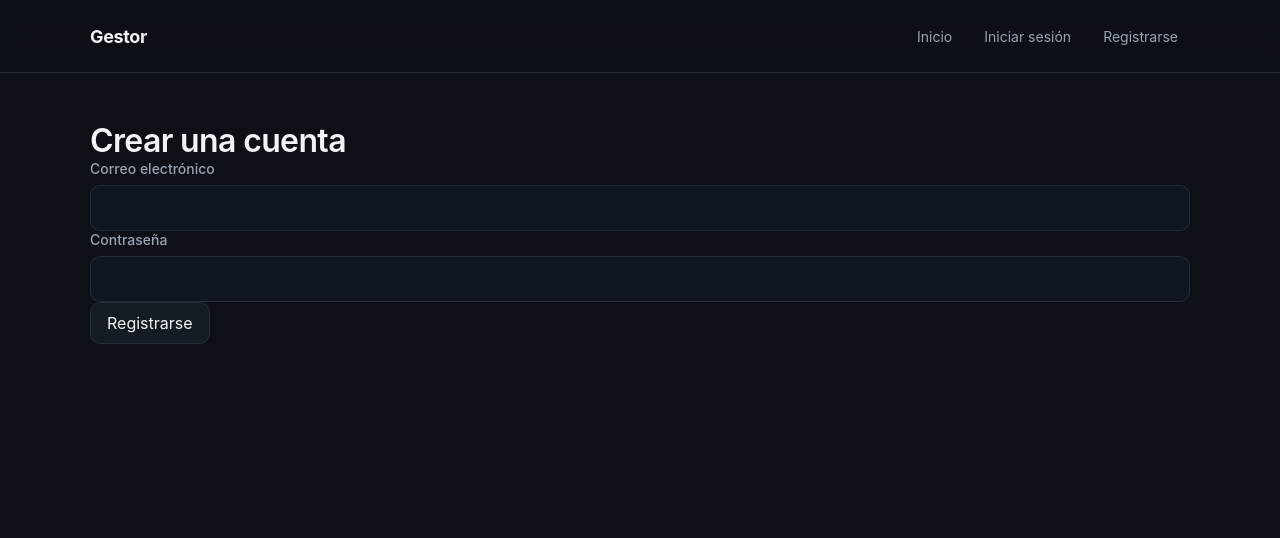
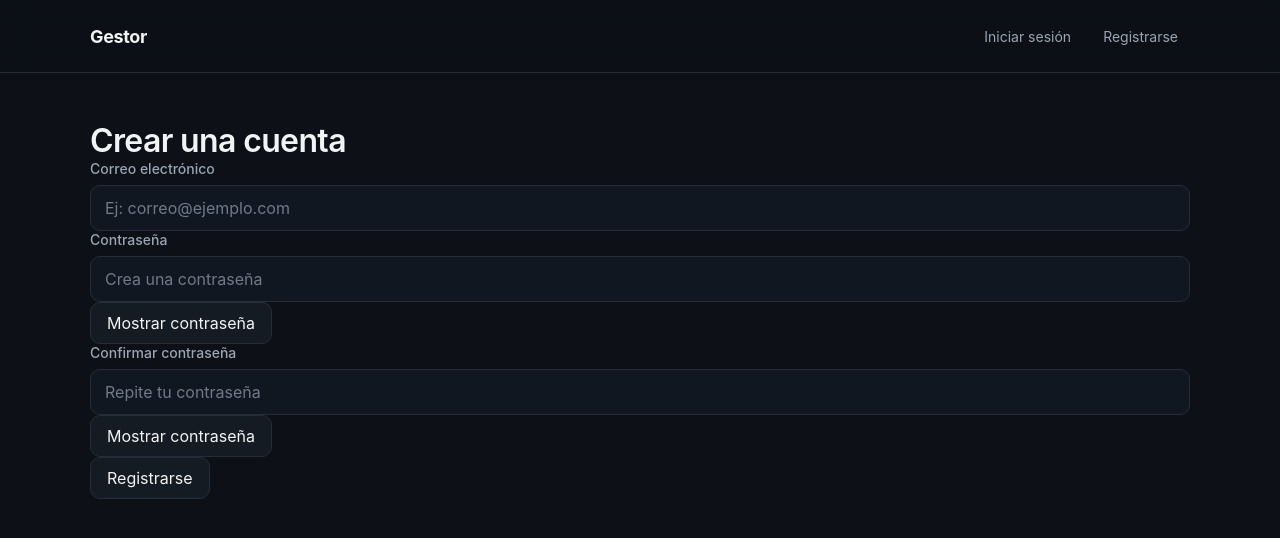
Before and after one commit to marizapata/gestor-estrategico-tareas, a React (Vite) app: page /registro in a window 1280 px wide. Shown: the top 538 px of the page. Built offline with nearby package versions, Linux system fonts and the light colour scheme; no server answers.

Commit message:
feat: mejorar validaciones y flujo de navegación

```diff
--- a/src/App.tsx
+++ b/src/App.tsx
@@ -4,7 +4,6 @@ import { useAuth } from './hooks/useAuth'
 import { logoutUser } from './features/authService'
 import ProtectedRoute from './routes/ProtectedRoute'
 
-import Home from './pages/Home'
 import Login from './pages/Login'
 import Register from './pages/Register'
 import Tasks from './pages/Tasks'
@@ -13,6 +12,14 @@ function App() {
   const { user, loading } = useAuth()
 
   async function handleLogout() {
+    const confirmed = window.confirm(
+      '¿Estás seguro de que quieres cerrar sesión?'
+    )
+
+    if (!confirmed) {
+      return
+    }
+
     try {
       await logoutUser()
     } catch (error) {
@@ -33,9 +40,7 @@ function App() {
           </Link>
 
           <nav className="main-nav">
-            <Link to="/">Inicio</Link>
-
-            {user && <Link to="/tareas">Tareas</Link>}
+            {user && <Link to="/">Inicio</Link>}
 
             {!user && (
               <>
@@ -62,7 +67,7 @@ function App() {
           path="/"
           element={
             <ProtectedRoute>
-              <Home />
+              <Tasks />
             </ProtectedRoute>
           }
         />
@@ -70,15 +75,6 @@ function App() {
         <Route path="/login" element={<Login />} />
 
         <Route path="/registro" element={<Register />} />
-
-        <Route
-          path="/tareas"
-          element={
-            <ProtectedRoute>
-              <Tasks />
-            </ProtectedRoute>
-          }
-        />
       </Routes>
     </>
   )
--- a/src/pages/Home.tsx
+++ /dev/null
@@ -1,14 +0,0 @@
-import Tasks from './Tasks'
-
-function Home() {
-  return (
-    <main>
-      <h1>Gestión de mi día a día</h1>
-      <p>Organiza tus tareas y mantén el control de tu día.</p>
-
-      <Tasks />
-    </main>
-  )
-}
-
-export default Home
--- a/src/pages/Login.tsx
+++ b/src/pages/Login.tsx
@@ -8,6 +8,7 @@ function Login() {
 
   const [email, setEmail] = useState('')
   const [password, setPassword] = useState('')
+  const [showPassword, setShowPassword] = useState(false)
   const [error, setError] = useState('')
   const [loading, setLoading] = useState(false)
 
@@ -44,6 +45,7 @@ function Login() {
           <input
             id="email"
             type="email"
+            placeholder="Ej: correo@ejemplo.com"
             value={email}
             onChange={(event) => setEmail(event.target.value)}
             required
@@ -55,11 +57,19 @@ function Login() {
 
           <input
             id="password"
-            type="password"
+            type={showPassword ? 'text' : 'password'}
+            placeholder="Ingresa tu contraseña"
             value={password}
             onChange={(event) => setPassword(event.target.value)}
             required
           />
+
+          <button
+            type="button"
+            onClick={() => setShowPassword(!showPassword)}
+          >
+            {showPassword ? 'Ocultar contraseña' : 'Mostrar contraseña'}
+          </button>
         </div>
 
         <button type="submit" disabled={loading}>
--- a/src/pages/Register.tsx
+++ b/src/pages/Register.tsx
@@ -5,6 +5,11 @@ import { registerUser } from '../features/authService'
 function Register() {
   const [email, setEmail] = useState('')
   const [password, setPassword] = useState('')
+  const [confirmPassword, setConfirmPassword] = useState('')
+
+  const [showPassword, setShowPassword] = useState(false)
+  const [showConfirmPassword, setShowConfirmPassword] = useState(false)
+
   const [error, setError] = useState('')
   const [loading, setLoading] = useState(false)
 
@@ -12,6 +17,12 @@ function Register() {
     event.preventDefault()
 
     setError('')
+
+    if (password !== confirmPassword) {
+      setError('Las contraseñas no coinciden.')
+      return
+    }
+
     setLoading(true)
 
     try {
@@ -37,9 +48,11 @@ function Register() {
       <form onSubmit={handleRegister}>
         <div>
           <label htmlFor="email">Correo electrónico</label>
+
           <input
             id="email"
             type="email"
+            placeholder="Ej: correo@ejemplo.com"
             value={email}
             onChange={(event) => setEmail(event.target.value)}
             required
@@ -48,13 +61,50 @@ function Register() {
 
         <div>
           <label htmlFor="password">Contraseña</label>
+
           <input
             id="password"
-            type="password"
+            type={showPassword ? 'text' : 'password'}
+            placeholder="Crea una contraseña"
             value={password}
             onChange={(event) => setPassword(event.target.value)}
             required
           />
+
+          <button
+            type="button"
+            onClick={() => setShowPassword(!showPassword)}
+          >
+            {showPassword ? 'Ocultar contraseña' : 'Mostrar contraseña'}
+          </button>
+        </div>
+
+        <div>
+          <label htmlFor="confirmPassword">
+            Confirmar contraseña
+          </label>
+
+          <input
+            id="confirmPassword"
+            type={showConfirmPassword ? 'text' : 'password'}
+            placeholder="Repite tu contraseña"
+            value={confirmPassword}
+            onChange={(event) =>
+              setConfirmPassword(event.target.value)
+            }
+            required
+          />
+
+          <button
+            type="button"
+            onClick={() =>
+              setShowConfirmPassword(!showConfirmPassword)
+            }
+          >
+            {showConfirmPassword
+              ? 'Ocultar contraseña'
+              : 'Mostrar contraseña'}
+          </button>
         </div>
 
         <button type="submit" disabled={loading}>
--- a/src/pages/Tasks.tsx
+++ b/src/pages/Tasks.tsx
@@ -82,12 +82,20 @@ function Tasks() {
   }
 
   async function handleDelete(taskId: string) {
-    try {
-      await deleteTask(taskId)
-    } catch (error) {
-      console.error(error)
-    }
+  const confirmed = window.confirm(
+    '¿Estás seguro de que quieres eliminar esta tarea?'
+  )
+
+  if (!confirmed) {
+    return
   }
+
+  try {
+    await deleteTask(taskId)
+  } catch (error) {
+    console.error(error)
+  }
+}
 
   async function handleSendSummary() {
     if (!user) {
```
Lines whose indentation alone changed are shown as unchanged.
